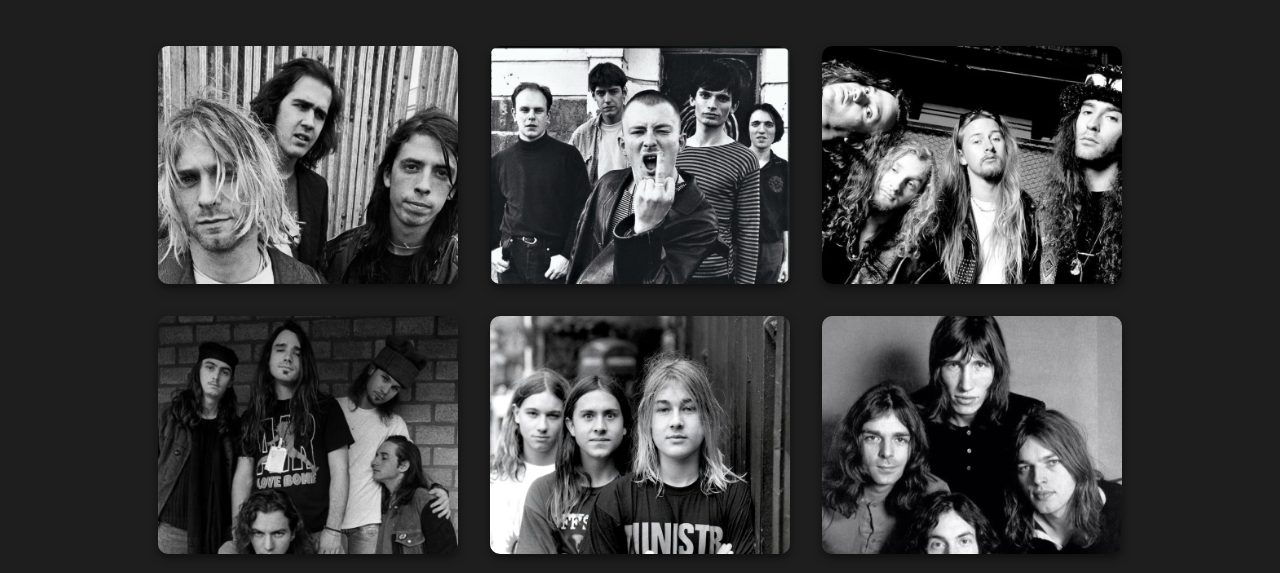
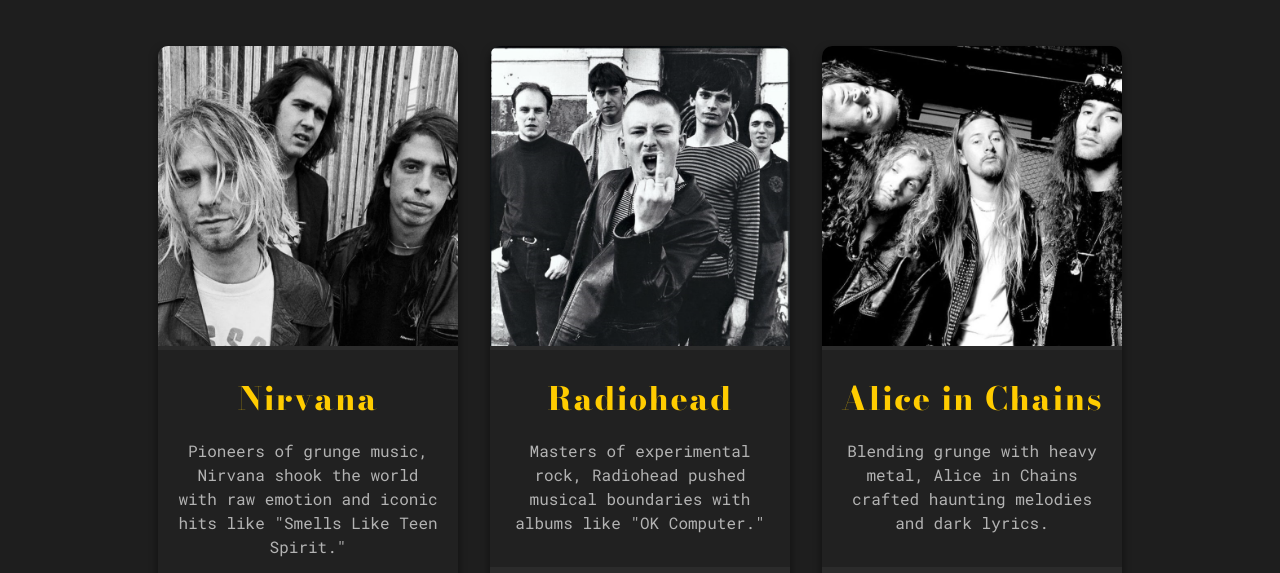
Before and after one commit to meenakshi-sangeeth/MIST, a plain HTML site: page index.html in a window 1280 px wide. Shown: the part 259-832 px from the top of the page. Drawn offline with nearby package versions, Linux system fonts and the light colour scheme.

Commit message:
Update index.html

```diff
--- a/index.html
+++ b/index.html
@@ -49,7 +49,7 @@
         .band-card {
             background-color: #2b2b2b;
             margin: 1rem;
-            height: 238px;
+
             border-radius: 10px;
             overflow: hidden;
             max-width: 300px;
```
